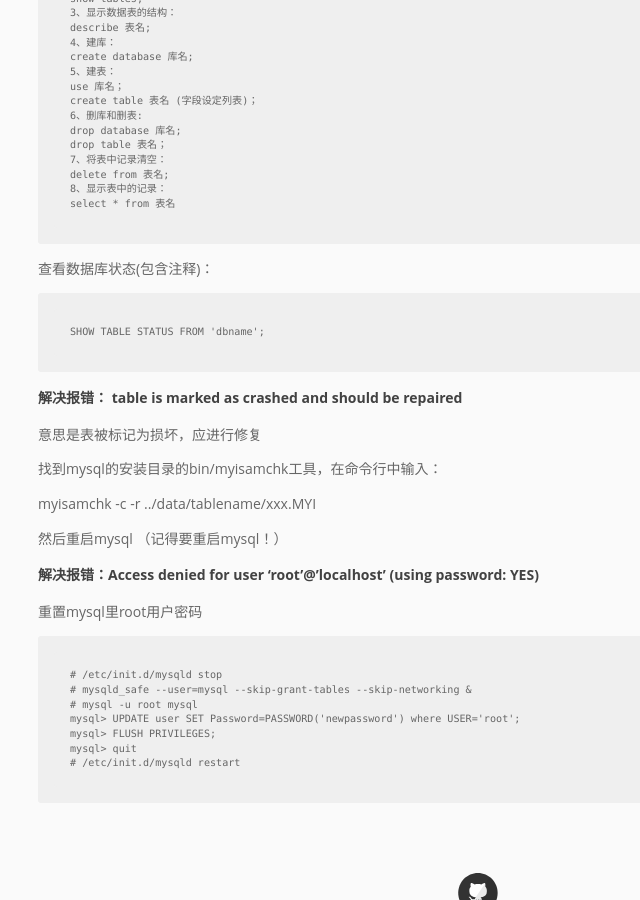
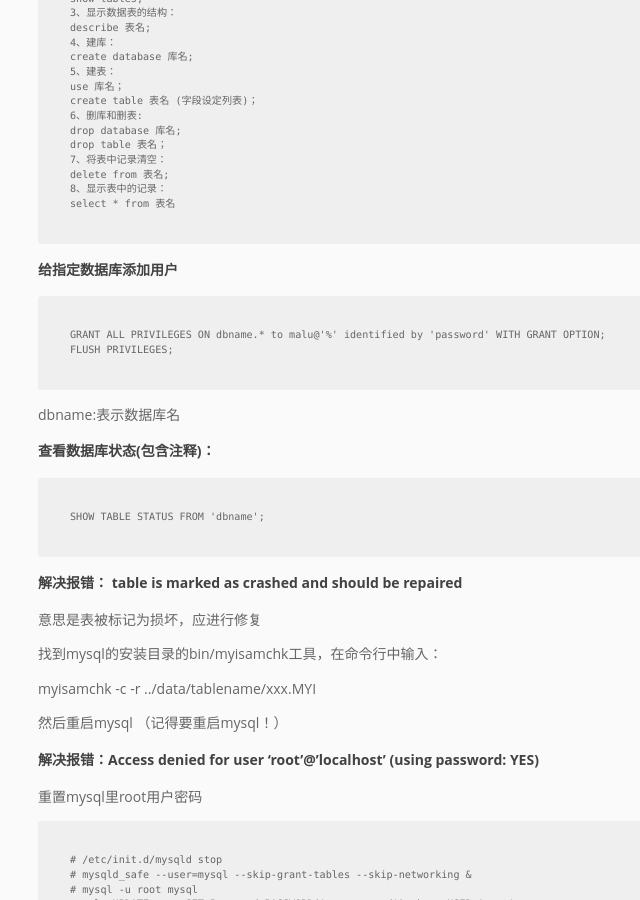
Before and after one commit to pingmalu/pingmalu.github.io, a Jekyll site: the page built from _posts/2015-12-07-MySQL日常笔记.md, in a window 1280 px wide and 900 px high, scrolled down 4145 px. Shown: the whole window, without its empty margins (162-802 px from the left). Built offline with Jekyll 4.4.1, drawn with Linux system fonts in a browser that asks for light colours; nearby versions of some CDN libraries.

Commit message:
'update'

```diff
--- a/_posts/2015-12-07-MySQL日常笔记.md
+++ b/_posts/2015-12-07-MySQL日常笔记.md
@@ -170,7 +170,15 @@ ALTER TABLE table_name ADD KEY(column_name(prefix_length));
 	8、显示表中的记录：
 	select * from 表名
 
-查看数据库状态(包含注释)：
+### 给指定数据库添加用户
+
+	GRANT ALL PRIVILEGES ON dbname.* to malu@'%' identified by 'password' WITH GRANT OPTION;
+	FLUSH PRIVILEGES;
+
+dbname:表示数据库名
+
+
+### 查看数据库状态(包含注释)：
 
 	SHOW TABLE STATUS FROM 'dbname';
 
```
